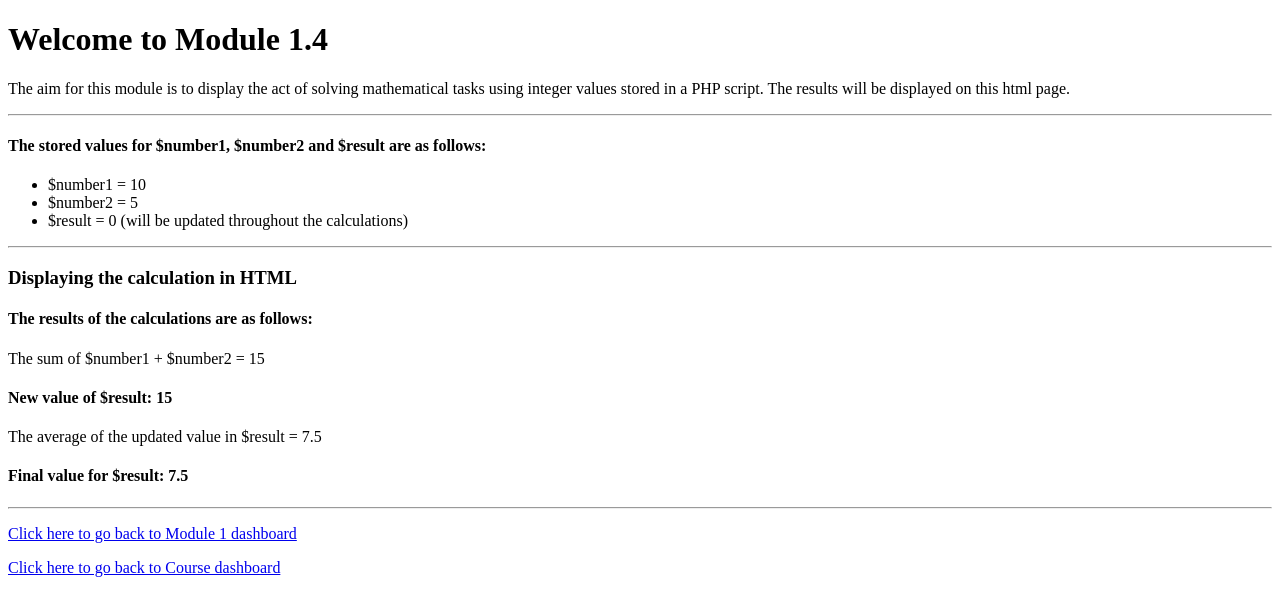
After one commit to MichaelTangeraas/is115, a PHP site: page /is115/module1/module1_4.php in a window 1280 px wide. The commit adds this page. Shown: the top 616 px of the page. Run offline with PHP 8.4, Linux system fonts and the light colour scheme.

Commit message:
added the final module tasks

```diff
--- a/is115/index.php
+++ b/index.php
@@ -16,8 +16,12 @@
     <p>Below you will find a list of all the deliverables for this course</p>
 
     <h3>Module 1</h3>
-    <p><a href="/is115/module1/">Click here to go to modul 1</a></p>
+    <p><a href="/is115/module1/">Click here to go to module 1</a></p>
     <!-- <button onclick="window.location.href='/phpinfo.php'">Go to Phpinfo</button> -->
+
+    <p></p>
+
+
 
 </body>
 
--- a/is115/module1/module1_1.php
+++ b/is115/module1/module1_1.php
@@ -16,12 +16,12 @@
 
     <hr />
 
-    <img width="1000" src="/is115/public/img/module1_1.png" alt="screenshot from discord">
+    <img width="1350px" src="/is115/public/img/module1_1.png" alt="screenshot from discord">
 
     <hr />
 
     <p><a href="/is115/module1/">Click here to go back to Module 1 dashboard</a></p>
-    <p><a href="/is115/">Click here to go back to Course dashboard</a></p>
+    <p><a href="/">Click here to go back to Course dashboard</a></p>
 
 </body>
 
--- /dev/null
+++ b/is115/module1/module1_4.php
@@ -0,0 +1,73 @@
+<!DOCTYPE html>
+<html lang="en">
+
+<head>
+    <meta charset="UTF-8">
+    <title>Module 1.4</title>
+</head>
+
+
+<!-- Variables used in module 1.4 -->
+<script>
+    <?php
+
+    $number1 = 10;
+    $number2 = 5;
+    $result = 0;
+
+    ?>
+</script>
+
+<body>
+    <h1>Welcome to Module 1.4</h1>
+
+    <p>The aim for this module is to display the act of solving mathematical tasks using integer values stored in a PHP script. The results will be displayed on this html page.</p>
+
+    <hr />
+
+    <h4>The stored values for $number1, $number2 and $result are as follows:</h4>
+
+    <!-- List of variable values -->
+
+    <ul>
+        <li>$number1 = <?php echo $number1; ?></li>
+        <li>$number2 = <?php echo $number2; ?></li>
+        <li>$result = <?php echo $result; ?> (will be updated throughout the calculations)</li>
+    </ul>
+
+    <hr />
+
+    <!-- Displaying calculations -->
+
+    <h3>Displaying the calculation in HTML</h3>
+
+    <h4>The results of the calculations are as follows:</h4>
+
+    <!-- Getting the sum of the numbers -->
+
+    <p>The sum of $number1 + $number2 =
+        <?php $result = $number1 + $number2;
+        echo $result; ?>
+    </p>
+
+    <h4>New value of $result: <?php echo $result; ?></h4>
+
+    <!-- Finding the average of the sum -->
+
+    <p>The average of the updated value in $result =
+        <?php $result /= 2;
+        echo $result; ?>
+    </p>
+
+    <h4>Final value for $result: <?php echo $result; ?></h4>
+
+    <hr />
+
+    <!-- Dashboard Navigation -->
+
+    <p><a href="/is115/module1/">Click here to go back to Module 1 dashboard</a></p>
+    <p><a href="/">Click here to go back to Course dashboard</a></p>
+
+</body>
+
+</html>
```
Also changed, not shown: is115/module1/index.php (+13 -2 lines), is115/module1/module1_3.php (+7 -7 lines), is115/module1/module1_5.php (added, +40 -0 lines).
